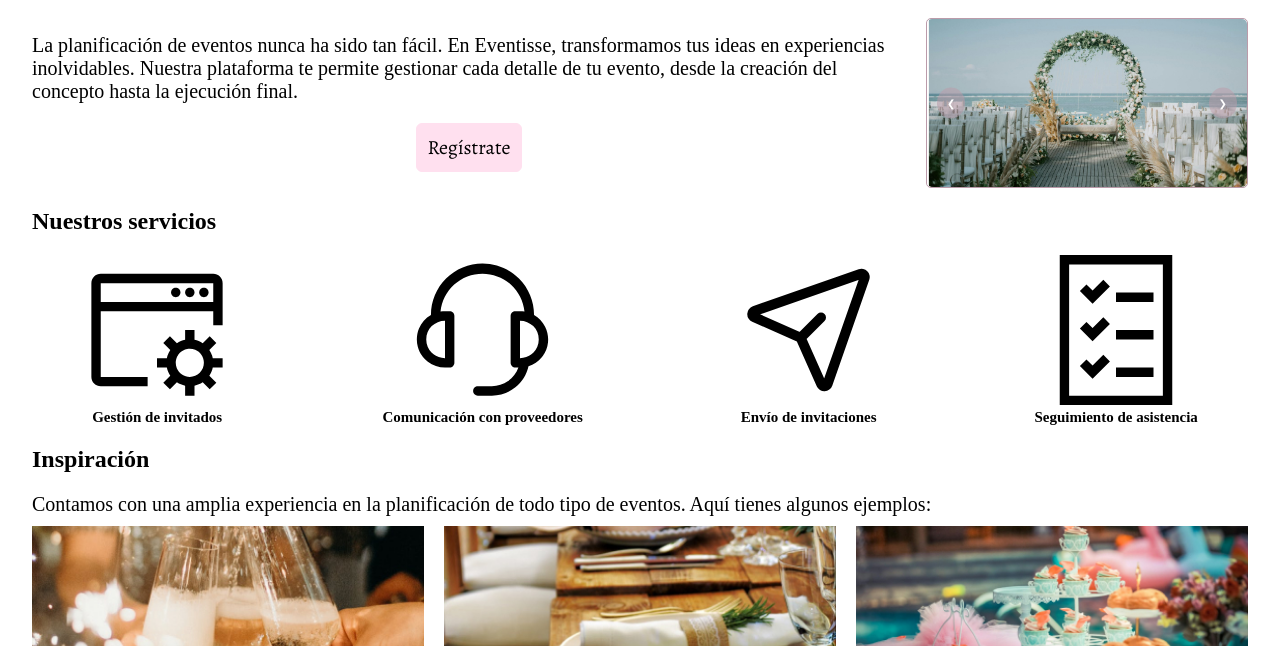
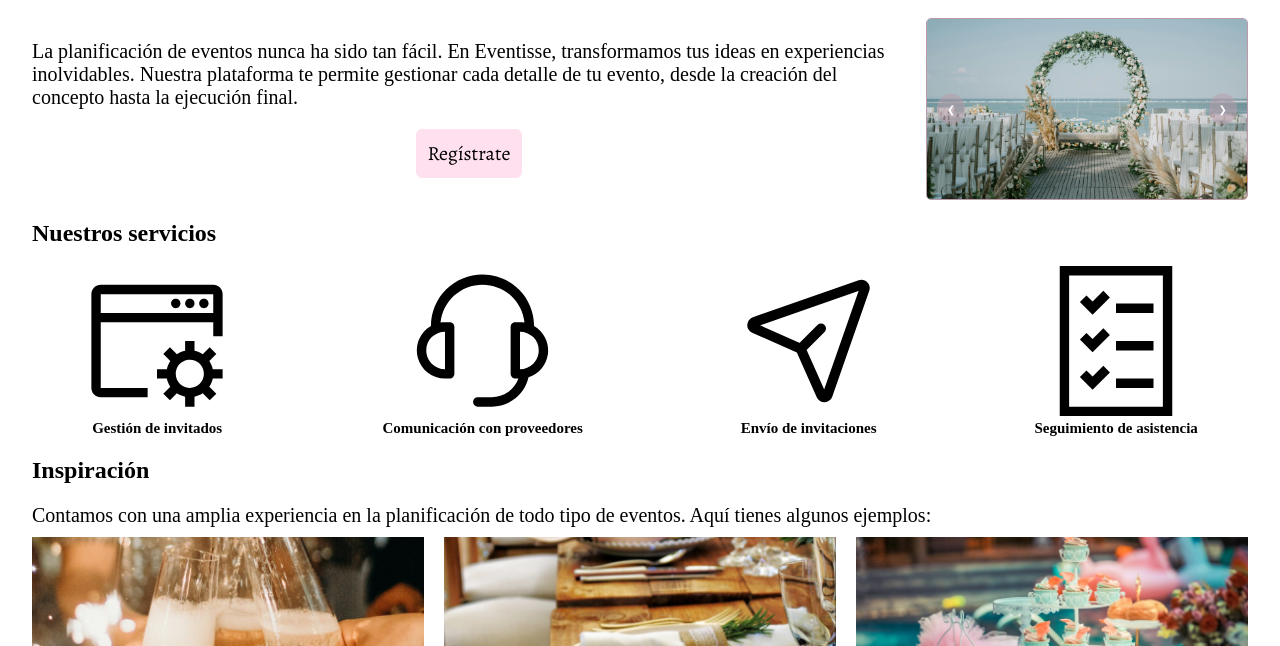
Before and after one commit to uridesigner/eventisse, a plain HTML site: page index.html in a window 1280 px wide. Shown: the part 154-800 px from the top of the page. Drawn offline with nearby package versions, Linux system fonts and the light colour scheme; a web font is replaced by a local one.

Commit message:
Update index
Remove gaps from carousel-item img

```diff
--- a/css/styles.css
+++ b/css/styles.css
@@ -606,13 +606,14 @@
 
   .carousel-container {
     position: relative;
-    width: fit-content;
-    height: fit-content;
+    width: 100%;
+    height: auto;
     max-width: 322px;
     margin: 0 auto;
     overflow: hidden;
     border: 1px solid #bb9baa;
     border-radius: 5px;
+    aspect-ratio: 16/9; /* Define una proporción fija (opcional) */
   }
 
   .carousel {
@@ -630,7 +631,7 @@
     display: block;
     width: 100%;
     height: 100%;
-    border-radius: 5px;
+    object-fit: cover; /* Asegura que la imagen rellene completamente el contenedor */
   }
 
   /* Botones del carrusel */
```
